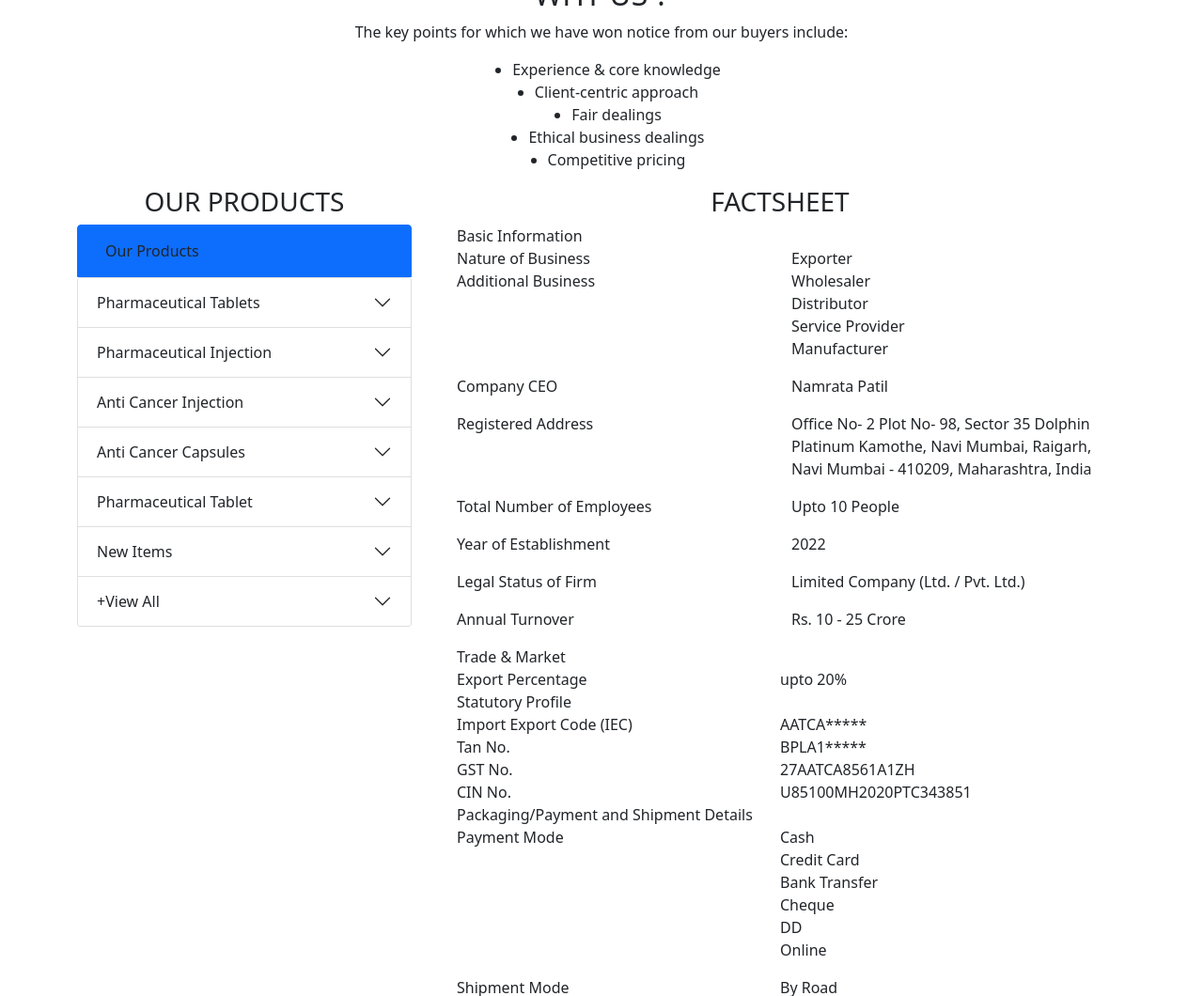
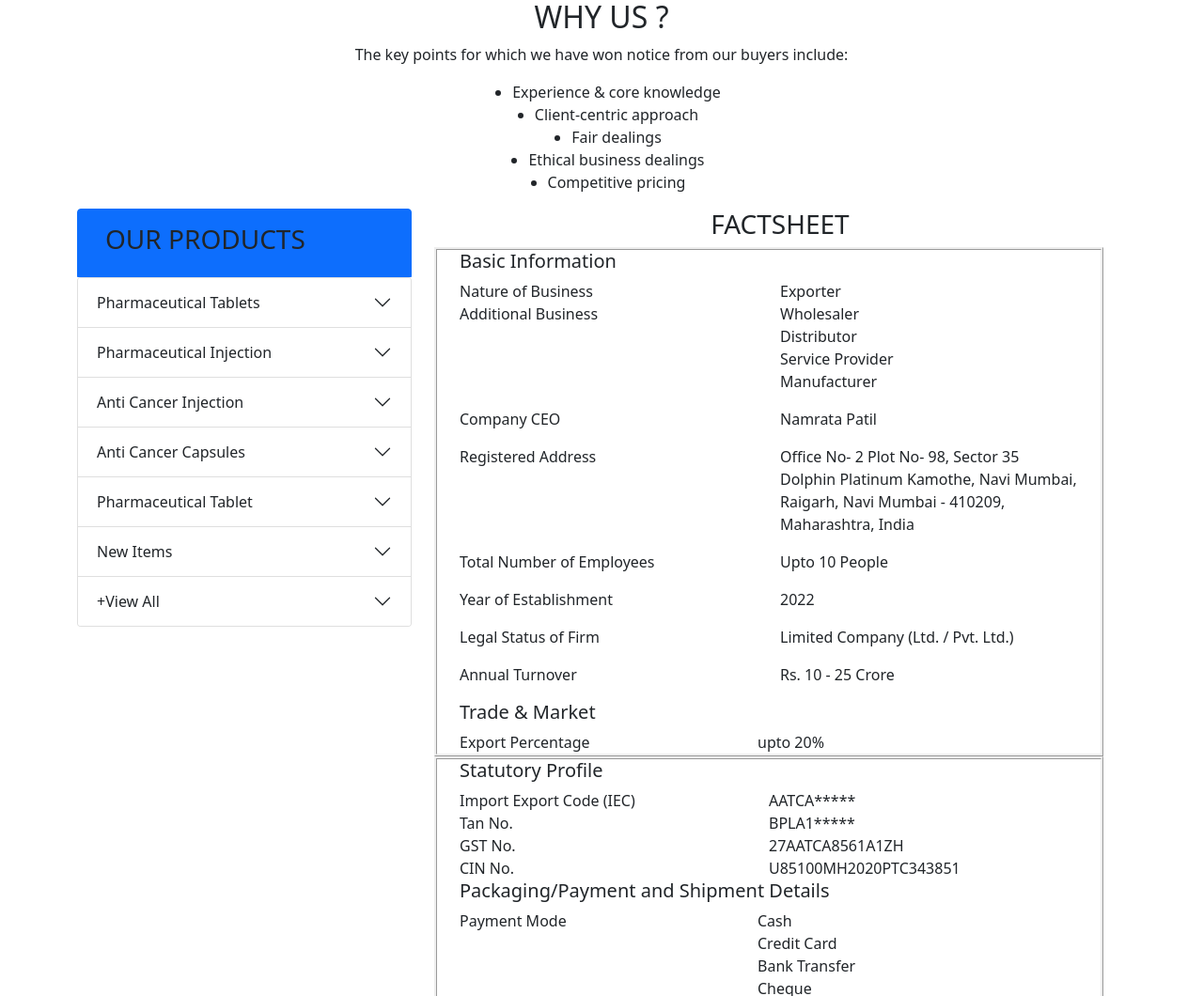
Before and after one commit to SiddhantCM3/mygenic, a PHP site: page /about.php in a window 1280 px wide. Shown: the part 1299-2359 px from the top of the page at 94% size. Run offline with PHP 8.4, Linux system fonts and the light colour scheme.

Commit message:
styling product section

```diff
--- a/about.php
+++ b/about.php
@@ -4,7 +4,9 @@
     <section id="about-us">
         <div class="container">
              <h1 class="text-center">MYGENIC HELTHCARE PRIVATE LIMITED</h1>
-             <p class="text-center">Established at Navi Mumbai (Maharashtra), We,“Mygenic Healthcare Private Limited” are one of the leading Exporter of a premium range of Pharmaceutical Tablets, Pharmaceutical Injection & Anti Cancer Capsules and many more</p>
+             <div class="container">
+                 <p class="text-center">Established at Navi Mumbai (Maharashtra), We,“Mygenic Healthcare Private Limited”<br> are one of the leading Exporter of a premium range of Pharmaceutical Tablets,<br> Pharmaceutical Injection & Anti Cancer Capsules and many more</p>
+             </div>
         </div>
     </section>
 
@@ -39,12 +41,11 @@
      <div class="container">
              <div class="row">
                      <div class="col-lg-4">
-                     <h3 class="text-center">OUR PRODUCTS</h3>
                      <ul class="list-group">
                     <li class="list-group-item active" aria-current="true">
                         <div class="dropdown">
                             <button class="btn" type="button" aria-expanded="false">
-                            Our Products
+                            <h3 class="text-center">OUR PRODUCTS</h3>
                             </button>
                         </div>
                     </li>
@@ -204,124 +205,123 @@
                      <h3 class="text-center">FACTSHEET</h3>
                      <div class="container">
                          <div class="row">
-                              <div class="col-sm">
-                                     Basic Information
-                              </dCiv>
-                                  <div class="row">
-                                     <div class="col-lg-6 col-sm-6">
+                                  <div class="row" style="border-style: ridge;">
+                                      <h5>Basic Information</h5>
+                                     <div class="col-lg-6 col-md-6 col-sm-6 col-xs-8">
                                           Nature of Business
                                       </div>
-                                      <div class="col-lg-6 col-sm-6">
+                                      <div class="col-lg-6 col-md-6 col-sm-6 col-xs-4">
                                            Exporter
                                       </div>
-                                      <div class="col-lg-6 col-sm-6">
+                                      <div class="col-lg-6 col-md-6 col-sm-6 col-xs-8">
                                           Additional Business
                                       </div>
-                                      <div class="col-lg-6 col-sm-6">
+                                      <div class="col-lg-6 col-md-6 col-sm-6 col-xs-4">
                                           <P>Wholesaler<br>
                                            <span>Distributor</span><br>
                                            <span>Service Provider</span><br>
                                            <span>Manufacturer</P>
                                       </div>
-                                      <div class="col-lg-6 col-sm-6">
+                                      <div class="col-lg-6 col-md-6 col-sm-6 col-xs-6">
                                          <p>Company CEO</p>
                                       </div>
-                                      <div class="col-lg-6 col-sm-6">
+                                      <div class="col-lg-6 col-md-6 col-sm-6 col-xs-6">
                                          <p>Namrata Patil</p>
                                       </div>
-                                      <div class="col-lg-6 col-sm-6">
+                                      <div class="col-lg-6 col-md-6 col-sm-6 col-xs-6">
                                          <p>Registered Address</p>
                                       </div>
-                                      <div class="col-lg-6 col-sm-6">
+                                      <div class="col-lg-6 col-md-6 col-sm-6 col-xs-6">
                                           <p>Office No- 2 Plot No- 98, Sector 35 Dolphin Platinum Kamothe, Navi Mumbai, Raigarh, Navi Mumbai - 410209, Maharashtra, India</p>
                                       </div>
-                                      <div class="col-lg-6 col-sm-6">
+                                      <div class="col-lg-6 col-md-6 col-sm-6 col-xs-6">
                                          <p>Total Number of Employees</p>
                                       </div>
-                                      <div class="col-lg-6 col-sm-6">
+                                      <div class="col-lg-6 col-md-6 col-sm-6 col-xs-6">
                                          <p>Upto 10 People</p>
                                       </div>
-                                      <div class="col-lg-6 col-sm-6">
+                                      <div class="col-lg-6 col-md-6 col-sm-6 col-xs-6">
                                          <p>Year of Establishment</p>
                                       </div>
-                                      <div class="col-lg-6 col-sm-6">
+                                      <div class="col-lg-6 col-md-6 col-sm-6 col-xs-6">
                                           <p>2022</p>
                                       </div>
-                                      <div class="col-lg-6 col-sm-6">
+                                      <div class="col-lg-6 col-md-6 col-sm-6 col-xs-6">
                                           <p>Legal Status of Firm</p>
                                       </div>
-                                      <div class="col-lg-6 col-sm-6">
+                                      <div class="col-lg-6 col-md-6 col-sm-6 col-xs-6">
                                          <p>Limited Company (Ltd. / Pvt. Ltd.)</p>
                                       </div>
-                                      <div class="col-lg-6 col-sm-6">
+                                      <div class="col-lg-6 col-md-6 col-sm-6 col-xs-6">
                                           <p>Annual Turnover</p>
                                       </div>
-                                      <div class="col-lg-6 col-sm-6">
+                                      <div class="col-lg-6 col-md-6 col-sm-6 col-xs-6">
                                           <p>Rs. 10 - 25 Crore</p>
                                       </div>
-                                 </div>
-                                         <div class="row">
+                                      <div class="row">
                                              <div class="col-sm">
-                                                  Trade & Market
+                                                  <h5>Trade & Market </h5>
                                              </div>
                                               <div class="row">
-                                                   <div class="col-lg-6 col-sm-6">
+                                                   <div class="col-lg-6 col-md-6 col-sm-6 col-xs-6">
                                                          Export Percentage
                                                    </div>
-                                                   <div class="col-lg-6 col-sm-6">
+                                                   <div class="col-lg-6 col-md-6 col-sm-6 col-xs-6">
                                                        upto 20%
                                                    </div>
                                               </div>
                                          </div>
-                                         <div class="row">
-                                             <div class="col-sm">
-                                                    Statutory Profile
+                                 </div>
+
+                                        <div class="row" style="border-style: ridge;">
+                                           <div class="col-sm">
+                                                   <h5>Statutory Profile</h5>
                                              </div>
                                               <div class="row">
-                                                   <div class="col-lg-6 col-sm-6">
+                                                   <div class="col-lg-6 col-md-6 col-sm-6 col-xs-6">
                                                          Import Export Code (IEC)
                                                    </div>
-                                                   <div class="col-lg-6 col-sm-6">
+                                                   <div class="col-lg-6 col-md-6 col-sm-6 col-xs-6">
                                                          AATCA*****
                                                    </div>
-                                                   <div class="col-lg-6 col-sm-6">
+                                                   <div class="col-lg-6 col-md-6 col-sm-6 col-xs-6">
                                                            Tan No.
                                                    </div>
-                                                   <div class="col-lg-6 col-sm-6">
+                                                   <div class="col-lg-6 col-md-6 col-sm-6 col-xs-6">
                                                           BPLA1*****
                                                    </div>
-                                                   <div class="col-lg-6 col-sm-6">
+                                                   <div class="col-lg-6 col-md-6 col-sm-6 col-xs-6">
                                                           GST No.
                                                    </div>
-                                                   <div class="col-lg-6 col-sm-6">
+                                                   <div class="col-lg-6 col-md-6 col-sm-6 col-xs-6">
                                                            27AATCA8561A1ZH
                                                    </div>
-                                                   <div class="col-lg-6 col-sm-6">
+                                                   <div class="col-lg-6 col-md-6 col-sm-6 col-xs-6">
                                                            CIN No.
                                                    </div>
-                                                   <div class="col-lg-6 col-sm-6">
+                                                   <div class="col-lg-6 col-md-6 col-sm-6 col-xs-6">
                                                           U85100MH2020PTC343851
                                                    </div>
                                               </div>
-                                         </div>
-                                         <div class="row">
+                                              <div class="row">
                                              <div class="col-sm">
-                                                   Packaging/Payment and Shipment Details
+                                                  <h5>Packaging/Payment and Shipment Details</h5>
                                              </div>
                                               <div class="row">
-                                                   <div class="col-lg-6 col-sm-6">
+                                                   <div class="col-lg-6 col-md-6 col-sm-6 col-xs-6">
                                                          Payment Mode
                                                    </div>
-                                                   <div class="col-lg-6 col-sm-6">
+                                                   <div class="col-lg-6 col-md-6 col-sm-6 col-xs-6">
                                                          <p>Cash<br>Credit Card <br> Bank Transfer <br> Cheque <br> DD <br> Online <br></p>
                                                    </div>
-                                                   <div class="col-lg-6 col-sm-6">
+                                                   <div class="col-lg-6 col-md-6 col-sm-6 col-xs-6">
                                                            Shipment Mode
                                                    </div>
-                                                   <div class="col-lg-6 col-sm-6">
+                                                   <div class="col-lg-6 col-md-6 col-sm-6 col-xs-6">
                                                            By Road
                                                    </div>
                                               </div>
+                                             </div>
                                          </div>
 
                          </div>
```
